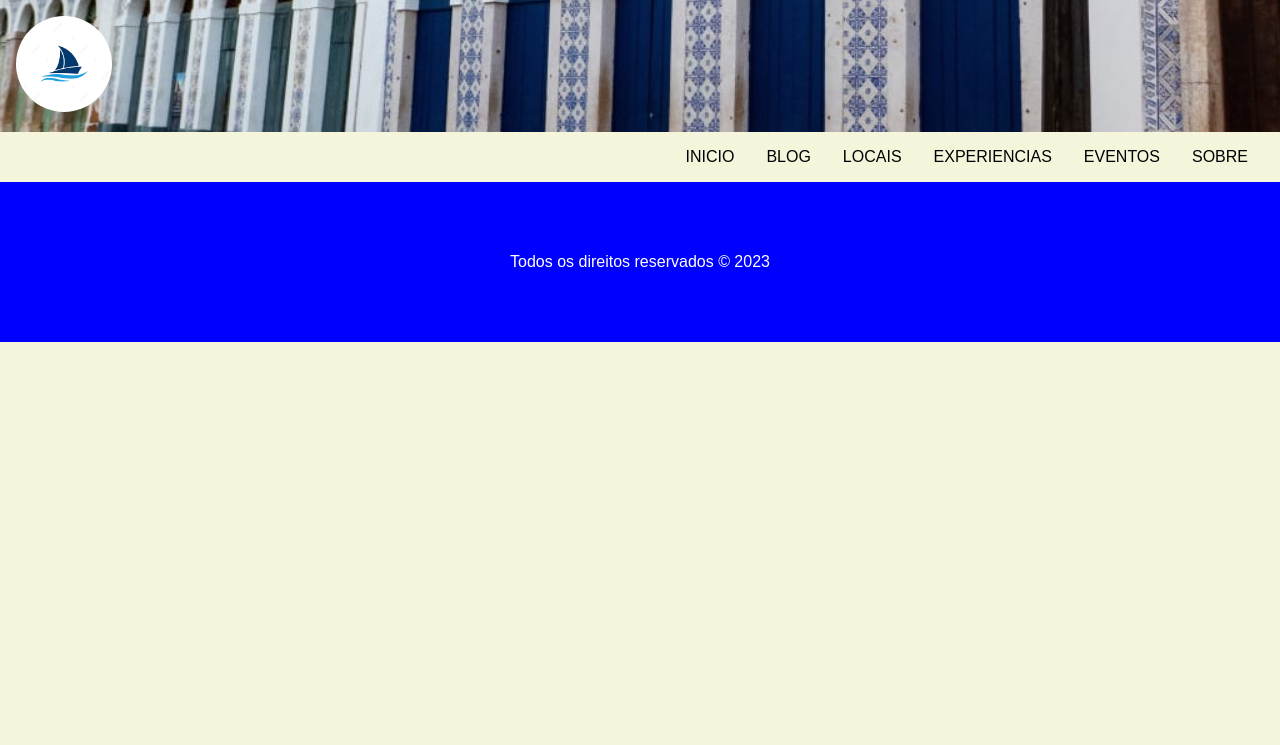
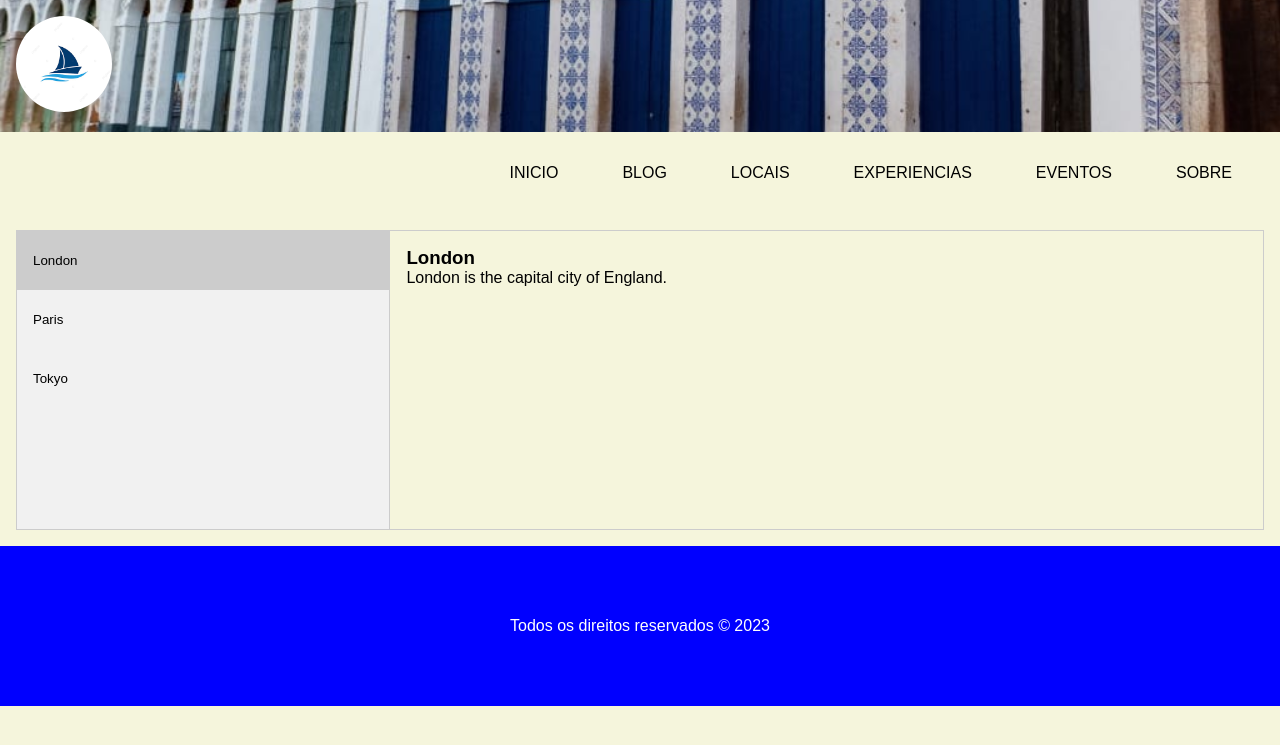
Before and after one commit to lippekstro/touristic, a PHP site: page /views/sobre.php in a window 1280 px wide. Shown: the top 745 px of the page. Run offline with PHP 8.4, Linux system fonts and the light colour scheme.

Commit message:
uma ideia de estrutura no sobre

```diff
--- a/css/style.css
+++ b/css/style.css
@@ -7,6 +7,8 @@
 
 body {
     background-color: beige;
+    display: flex;
+    flex-direction: column;
 }
 
 main {
@@ -47,6 +49,14 @@ main {
     color: black;
 }
 
+.container-menu li {
+    margin: 1rem;
+}
+
+.menu-ativo {
+    background-color: darkkhaki;
+}
+
 footer {
     min-height: 10rem;
     background-color: blue;
--- /dev/null
+++ b/css/vertical_menu.css
@@ -0,0 +1,42 @@
+/* Style the tab */
+.tab {
+    float: left;
+    border: 1px solid #ccc;
+    background-color: #f1f1f1;
+    width: 30%;
+    height: 300px;
+}
+
+/* Style the buttons that are used to open the tab content */
+.tab button {
+    display: block;
+    background-color: inherit;
+    color: black;
+    padding: 22px 16px;
+    width: 100%;
+    border: none;
+    outline: none;
+    text-align: left;
+    cursor: pointer;
+    transition: 0.3s;
+}
+
+/* Change background color of buttons on hover */
+.tab button:hover {
+    background-color: #ddd;
+}
+
+/* Create an active/current "tab button" class */
+.tab button.active {
+    background-color: #ccc;
+}
+
+/* Style the tab content */
+.tabcontent {
+    float: left;
+    padding: 1rem;
+    border: 1px solid #ccc;
+    width: 70%;
+    border-left: none;
+    height: 300px;
+}
--- /dev/null
+++ b/js/vertical_menu.js
@@ -0,0 +1,20 @@
+function openCity(evt, cityName) {
+    // Declare all variables
+    var i, tabcontent, tablinks;
+
+    // Get all elements with class="tabcontent" and hide them
+    tabcontent = document.getElementsByClassName("tabcontent");
+    for (i = 0; i < tabcontent.length; i++) {
+        tabcontent[i].style.display = "none";
+    }
+
+    // Get all elements with class="tablinks" and remove the class "active"
+    tablinks = document.getElementsByClassName("tablinks");
+    for (i = 0; i < tablinks.length; i++) {
+        tablinks[i].className = tablinks[i].className.replace(" active", "");
+    }
+
+    // Show the current tab, and add an "active" class to the link that opened the tab
+    document.getElementById(cityName).style.display = "block";
+    evt.currentTarget.className += " active";
+}
--- a/templates/cabecalho.php
+++ b/templates/cabecalho.php
@@ -6,38 +6,39 @@
     <meta http-equiv="X-UA-Compatible" content="IE=edge">
     <meta name="viewport" content="width=device-width, initial-scale=1.0">
     <title>Touristic</title>
-    <link rel="stylesheet" href="<?= dirname('/touristic/css/style.css') . DIRECTORY_SEPARATOR . 'style.css';?>">
-    <link rel="stylesheet" href="<?= dirname('/touristic/css/style.css') . DIRECTORY_SEPARATOR . 'carrossel.css';?>">
-    <link rel="stylesheet" href="<?= dirname('/touristic/css/style.css') . DIRECTORY_SEPARATOR . 'image_grid.css';?>">
+    <link rel="stylesheet" href="<?= dirname('/touristic/css/style.css') . DIRECTORY_SEPARATOR . 'style.css'; ?>">
+    <link rel="stylesheet" href="<?= dirname('/touristic/css/style.css') . DIRECTORY_SEPARATOR . 'carrossel.css'; ?>">
+    <link rel="stylesheet" href="<?= dirname('/touristic/css/style.css') . DIRECTORY_SEPARATOR . 'image_grid.css'; ?>">
+    <link rel="stylesheet" href="<?= dirname('/touristic/css/style.css') . DIRECTORY_SEPARATOR . 'vertical_menu.css'; ?>">
 </head>
 
 <body>
     <header>
         <div class="container-head">
             <div class="container-logo">
-                <img src="img/barco.jpg" alt="" style="width: 100%;">
+                <img src="<?= dirname('/touristic/img/barco.jpg') . DIRECTORY_SEPARATOR . 'barco.jpg' ?>" alt="" style="width: 100%;">
             </div>
         </div>
 
         <div class="container-menu">
             <ul>
                 <li>
-                    <a href="<?= dirname('/touristic/index.php') ?>">INICIO</a>
+                    <a class="menu-global" href="<?= dirname('/touristic/index.php') ?>">INICIO</a>
                 </li>
                 <li>
-                    <a href="<?= dirname('/touristic/views/blog.php') . DIRECTORY_SEPARATOR . 'blog.php' ?>">BLOG</a>
+                    <a class="menu-global" href="<?= dirname('/touristic/views/blog.php') . DIRECTORY_SEPARATOR . 'blog.php' ?>">BLOG</a>
                 </li>
                 <li>
-                    <a href="<?= dirname('/touristic/views/locais.php') . DIRECTORY_SEPARATOR . 'locais.php' ?>">LOCAIS</a>
+                    <a class="menu-global" href="<?= dirname('/touristic/views/locais.php') . DIRECTORY_SEPARATOR . 'locais.php' ?>">LOCAIS</a>
                 </li>
                 <li>
-                    <a href="<?= dirname('/touristic/views/experiencias.php') . DIRECTORY_SEPARATOR . 'experiencias.php' ?>">EXPERIENCIAS</a>
+                    <a class="menu-global" href="<?= dirname('/touristic/views/experiencias.php') . DIRECTORY_SEPARATOR . 'experiencias.php' ?>">EXPERIENCIAS</a>
                 </li>
                 <li>
-                    <a href="<?= dirname('/touristic/views/eventos.php') . DIRECTORY_SEPARATOR . 'eventos.php' ?>">EVENTOS</a>
+                    <a class="menu-global" href="<?= dirname('/touristic/views/eventos.php') . DIRECTORY_SEPARATOR . 'eventos.php' ?>">EVENTOS</a>
                 </li>
                 <li>
-                    <a href="<?= dirname('/touristic/views/sobre.php') . DIRECTORY_SEPARATOR . 'sobre.php' ?>">SOBRE</a>
+                    <a class="menu-global" href="<?= dirname('/touristic/views/sobre.php') . DIRECTORY_SEPARATOR . 'sobre.php' ?>">SOBRE</a>
                 </li>
             </ul>
         </div>
--- a/templates/rodape.php
+++ b/templates/rodape.php
@@ -7,7 +7,8 @@
 
 </footer>
 
-<script src="js/carrossel.js"></script>
+<script src="<?= dirname('/touristic/js/carrossel.js') . DIRECTORY_SEPARATOR . 'carrossel.js';?>"></script>
+<script src="<?= dirname('/touristic/js/vertical_menu.js') . DIRECTORY_SEPARATOR . 'vertical_menu.js';?>"></script>
 </body>
 
 </html>
--- a/views/sobre.php
+++ b/views/sobre.php
@@ -1,8 +1,30 @@
 <?php
-require_once dirname(__DIR__) . DIRECTORY_SEPARATOR. 'templates' . DIRECTORY_SEPARATOR . 'cabecalho.php';
+require_once dirname(__DIR__) . DIRECTORY_SEPARATOR . 'templates' . DIRECTORY_SEPARATOR . 'cabecalho.php';
 ?>
 
+<div>
+    <div class="tab">
+        <button class="tablinks active" onclick="openCity(event, 'London')">London</button>
+        <button class="tablinks" onclick="openCity(event, 'Paris')">Paris</button>
+        <button class="tablinks" onclick="openCity(event, 'Tokyo')">Tokyo</button>
+    </div>
+
+    <div id="London" class="tabcontent" style="display: block;">
+        <h3>London</h3>
+        <p>London is the capital city of England.</p>
+    </div>
+
+    <div id="Paris" class="tabcontent" style="display: none;">
+        <h3>Paris</h3>
+        <p>Paris is the capital of France.</p>
+    </div>
+
+    <div id="Tokyo" class="tabcontent" style="display: none;">
+        <h3>Tokyo</h3>
+        <p>Tokyo is the capital of Japan.</p>
+    </div>
+</div>
 
 <?php
-require_once dirname(__DIR__) . DIRECTORY_SEPARATOR. 'templates' . DIRECTORY_SEPARATOR . 'rodape.php';
+require_once dirname(__DIR__) . DIRECTORY_SEPARATOR . 'templates' . DIRECTORY_SEPARATOR . 'rodape.php';
 ?>
```
